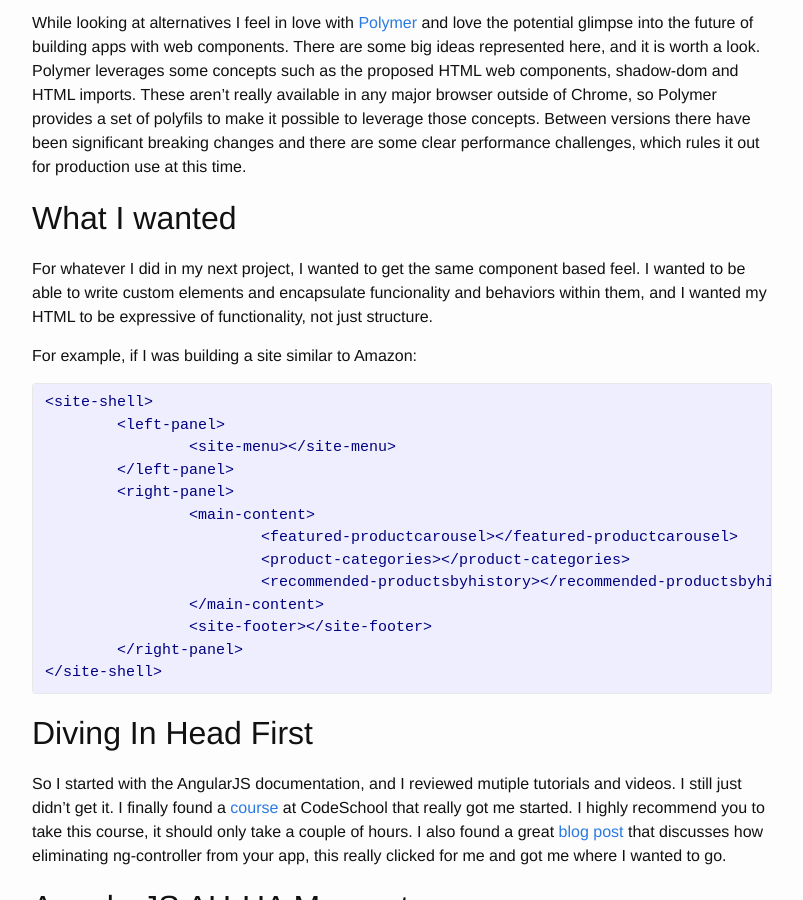
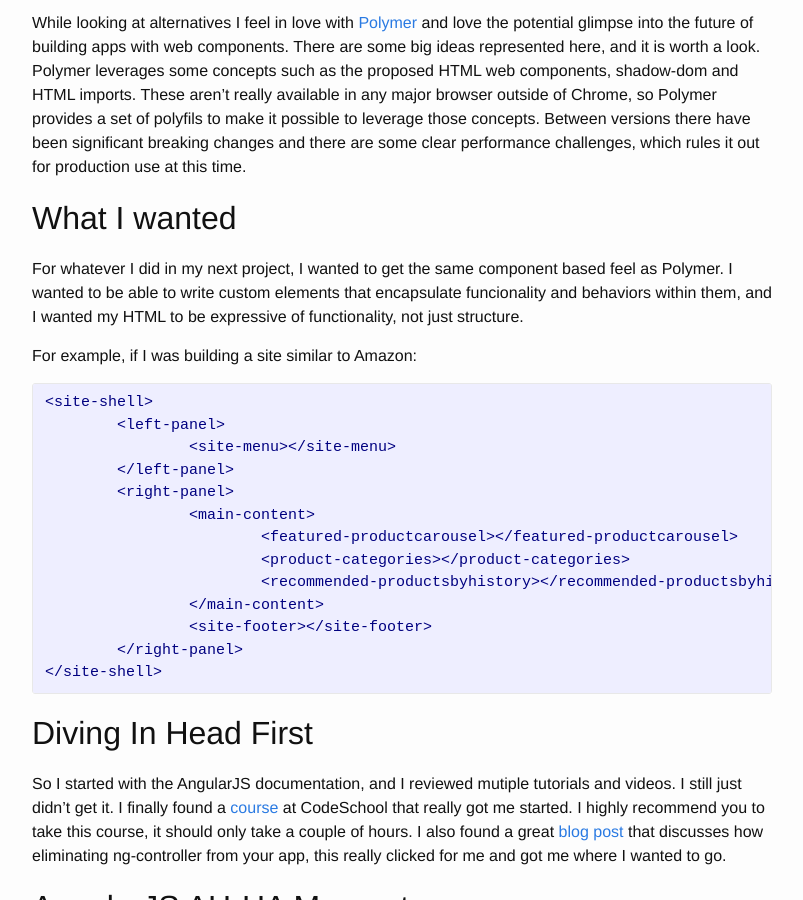
Before and after one commit to caseylmanus/caseylmanus.github.io, a Jekyll site: the page built from _posts/2014-12-12-Angular-Notes.md, in a window 1280 px wide and 900 px high, scrolled down 807 px. Shown: the whole window, without its empty margins (238-1041 px from the left). Built offline with Jekyll 4.4.1, drawn with Linux system fonts in a browser that asks for light colours.

```diff
--- a/_posts/2014-12-12-Angular-Notes.md
+++ b/_posts/2014-12-12-Angular-Notes.md
@@ -21,7 +21,7 @@
 
 What I wanted
 ------
- For whatever I did in my next project, I wanted to get the same component based feel.  I wanted to be able to write custom elements and encapsulate funcionality and behaviors within them, and I wanted my HTML to be expressive of functionality, not just structure.
+ For whatever I did in my next project, I wanted to get the same component based feel as Polymer.  I wanted to be able to write custom elements that encapsulate funcionality and behaviors within them, and I wanted my HTML to be expressive of functionality, not just structure.
 
  For example, if I was building a site similar to Amazon:
 
```
